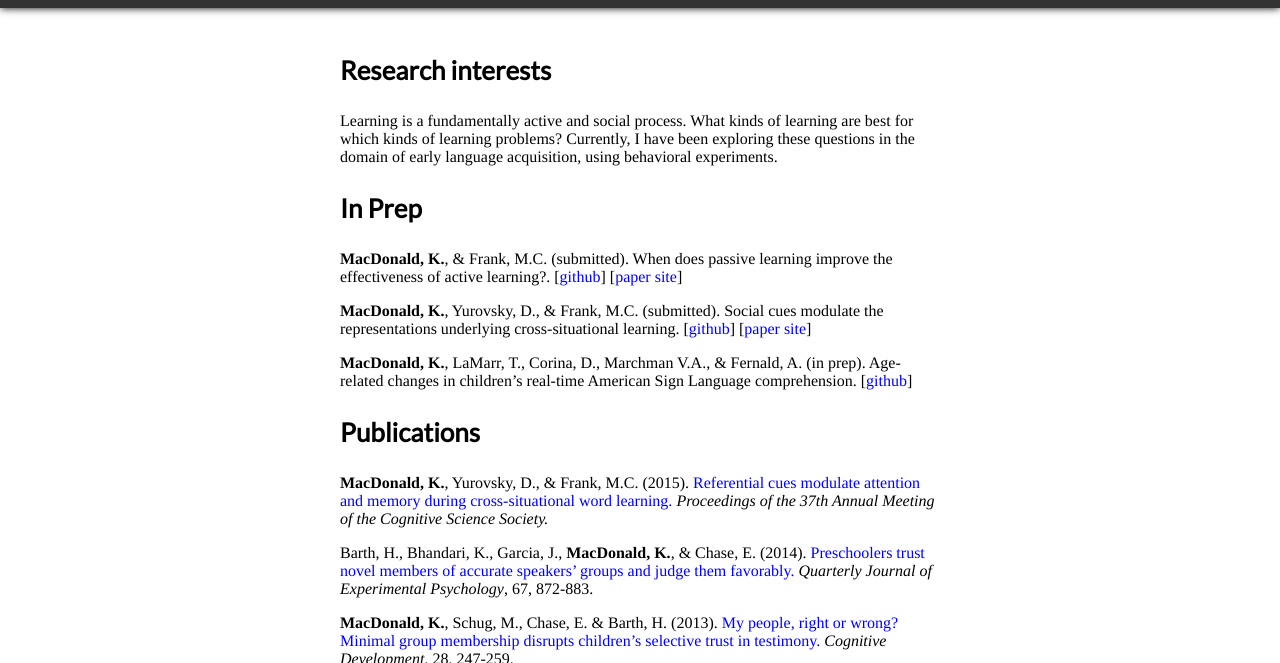
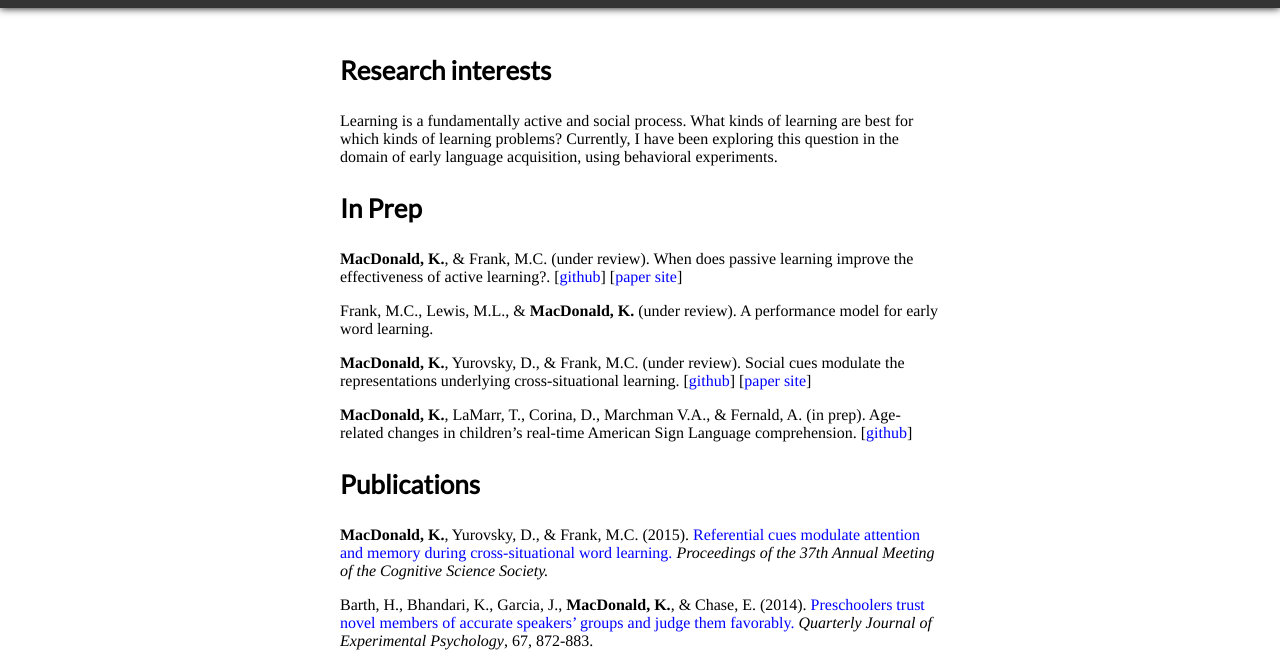
Before and after one commit to kemacdonald/website, a plain HTML site: page projects.html in a window 1280 px wide. Shown: the part 42-705 px from the top of the page. Drawn offline with Linux system fonts and the light colour scheme.

Commit message:
updated projects page

```diff
--- a/projects.html
+++ b/projects.html
@@ -20,15 +20,17 @@
 
 	<h3>Research interests</h3>
 
-    		<p>Learning is a fundamentally active and social process. What kinds of learning are best for which kinds of learning problems? Currently, I have been exploring these questions in the domain of early language acquisition, using behavioral experiments.</p>
+    		<p>Learning is a fundamentally active and social process. What kinds of learning are best for which kinds of learning problems? Currently, I have been exploring this question in the domain of early language acquisition, using behavioral experiments.</p>
 
 	<h3>In Prep</h3>
 
-	<p><b>MacDonald, K.</b>, & Frank, M.C. (submitted). When does passive learning improve the effectiveness of active learning?. [<a href="https://github.com/kemacdonald/Act-Learn" target="_blank">github</a>] [<a href="https://kemacdonald.github.io/Act-Learn/" target="_blank">paper site</a>]
+	<p><b>MacDonald, K.</b>, & Frank, M.C. (under review). When does passive learning improve the effectiveness of active learning?. [<a href="https://github.com/kemacdonald/Act-Learn" target="_blank">github</a>] [<a href="https://kemacdonald.github.io/Act-Learn/" target="_blank">paper site</a>]
 	 </p>
 
+	 <p>Frank, M.C., Lewis, M.L., & <b>MacDonald, K.</b> (under review). A performance model for early word learning.
+	 </p>
 
-	 <p><b>MacDonald, K.</b>, Yurovsky, D., & Frank, M.C. (submitted). Social cues modulate the representations underlying cross-situational learning. [<a href="https://github.com/kemacdonald/soc_xsit" target="_blank">github</a>] [<a href="http://kemacdonald.github.io/soc_xsit/" target="_blank">paper site</a>]
+	 <p><b>MacDonald, K.</b>, Yurovsky, D., & Frank, M.C. (under review). Social cues modulate the representations underlying cross-situational learning. [<a href="https://github.com/kemacdonald/soc_xsit" target="_blank">github</a>] [<a href="http://kemacdonald.github.io/soc_xsit/" target="_blank">paper site</a>]
 	 </p>
 
 	 <p><b>MacDonald, K.</b>, LaMarr, T., Corina, D., Marchman V.A., & Fernald, A. (in prep). Age-related changes in children’s real-time American Sign Language comprehension. [<a href="https://github.com/kemacdonald/SOL/" target="_blank">github</a>]
```
